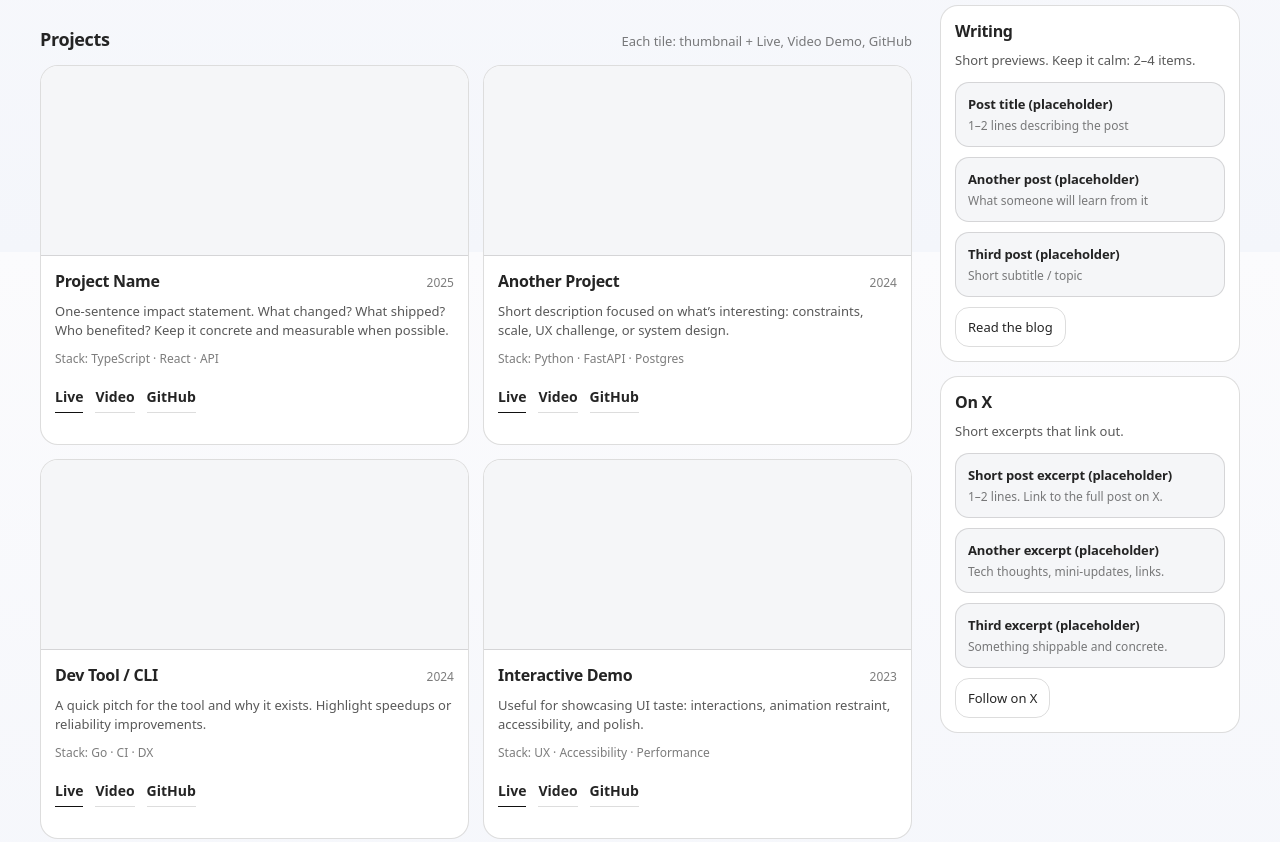
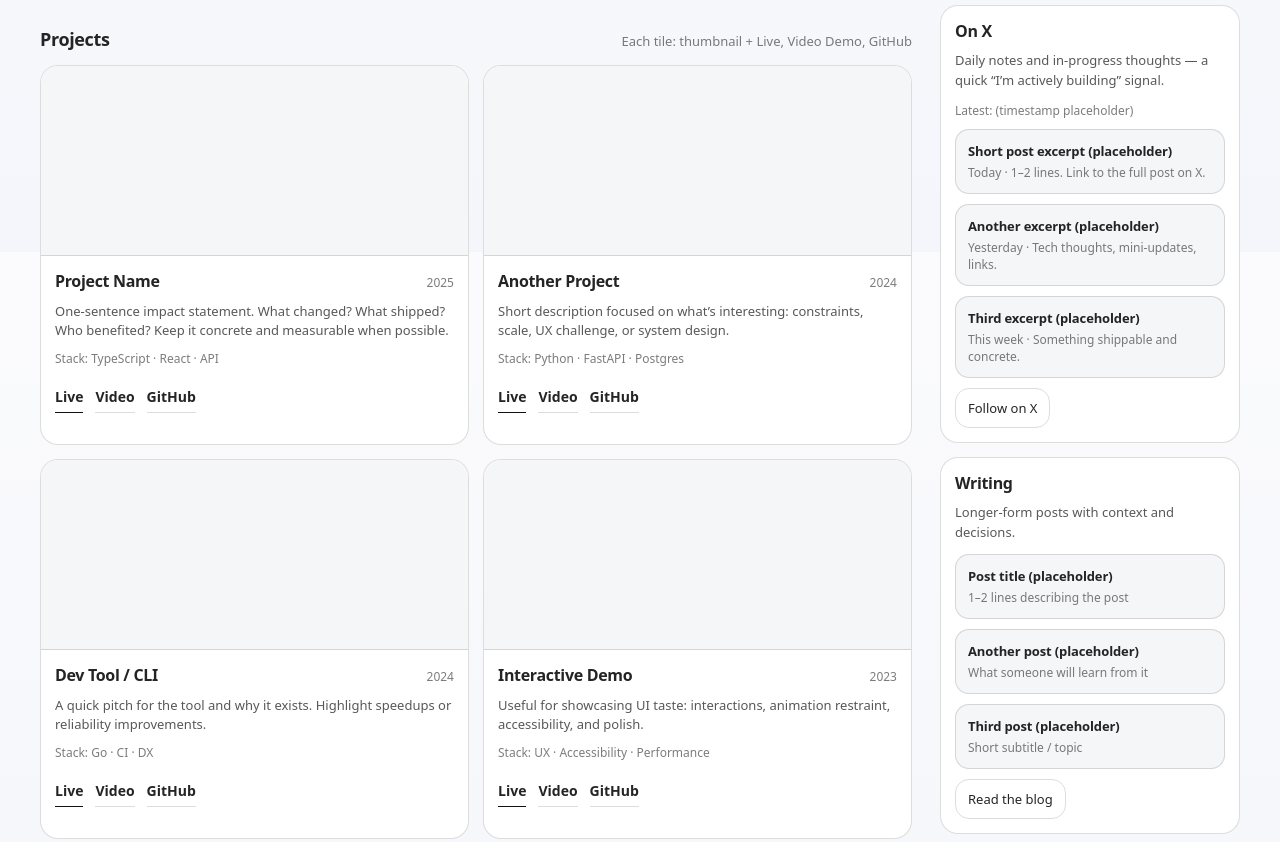
Before and after one commit to chaceraiter/portfolio-site, a plain HTML site: page mockups/homepage.html in a window 1280 px wide. Shown: the part 548-1390 px from the top of the page. Drawn offline with Linux system fonts and the light colour scheme.

Commit message:
Swap sidebar panels and emphasize X activity

```diff
--- a/mockups/homepage.html
+++ b/mockups/homepage.html
@@ -924,9 +924,34 @@
 
           <aside class="rail-col" aria-label="Sidebar">
             <div class="rail">
+              <div class="panel" aria-label="X sidebar">
+                <h3>On X</h3>
+                <p>Daily notes and in-progress thoughts — a quick “I’m actively building” signal.</p>
+                <div class="meta" style="margin: 0 0 10px">
+                  <span>Latest: (timestamp placeholder)</span>
+                </div>
+                <div class="list" aria-label="X feed (placeholder)">
+                  <a class="post" href="#" aria-label="X post (placeholder)">
+                    <strong>Short post excerpt (placeholder)</strong>
+                    <span>Today · 1–2 lines. Link to the full post on X.</span>
+                  </a>
+                  <a class="post" href="#" aria-label="X post (placeholder)">
+                    <strong>Another excerpt (placeholder)</strong>
+                    <span>Yesterday · Tech thoughts, mini-updates, links.</span>
+                  </a>
+                  <a class="post" href="#" aria-label="X post (placeholder)">
+                    <strong>Third excerpt (placeholder)</strong>
+                    <span>This week · Something shippable and concrete.</span>
+                  </a>
+                </div>
+                <div class="hero-ctas" style="margin-top: 10px">
+                  <a class="btn" href="#" aria-label="Follow on X (placeholder)">Follow on X</a>
+                </div>
+              </div>
+
               <div class="panel" aria-label="Writing sidebar">
                 <h3>Writing</h3>
-                <p>Short previews. Keep it calm: 2–4 items.</p>
+                <p>Longer-form posts with context and decisions.</p>
                 <div class="list" aria-label="Writing previews (placeholder)">
                   <a class="post" href="#" aria-label="Post (placeholder)">
                     <strong>Post title (placeholder)</strong>
@@ -943,28 +968,6 @@
                 </div>
                 <div class="hero-ctas" style="margin-top: 10px">
                   <a class="btn" href="#" aria-label="Blog link (placeholder)">Read the blog</a>
-                </div>
-              </div>
-
-              <div class="panel" aria-label="X sidebar">
-                <h3>On X</h3>
-                <p>Short excerpts that link out.</p>
-                <div class="list" aria-label="X feed (placeholder)">
-                  <a class="post" href="#" aria-label="X post (placeholder)">
-                    <strong>Short post excerpt (placeholder)</strong>
-                    <span>1–2 lines. Link to the full post on X.</span>
-                  </a>
-                  <a class="post" href="#" aria-label="X post (placeholder)">
-                    <strong>Another excerpt (placeholder)</strong>
-                    <span>Tech thoughts, mini-updates, links.</span>
-                  </a>
-                  <a class="post" href="#" aria-label="X post (placeholder)">
-                    <strong>Third excerpt (placeholder)</strong>
-                    <span>Something shippable and concrete.</span>
-                  </a>
-                </div>
-                <div class="hero-ctas" style="margin-top: 10px">
-                  <a class="btn" href="#" aria-label="Follow on X (placeholder)">Follow on X</a>
                 </div>
               </div>
             </div>
```
